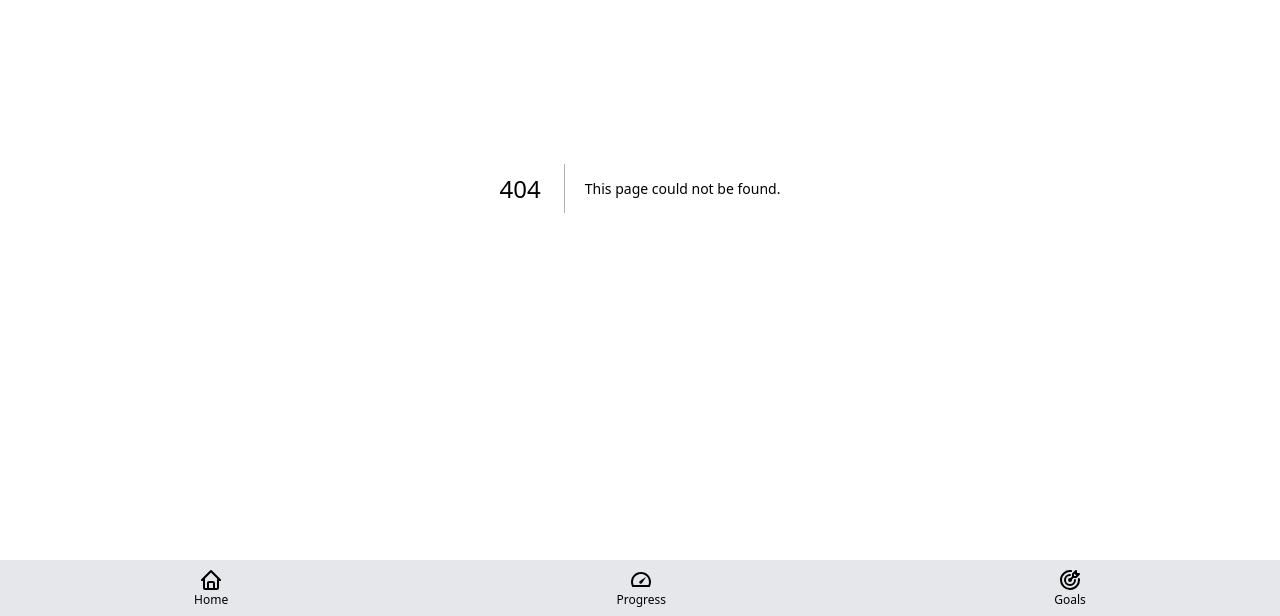
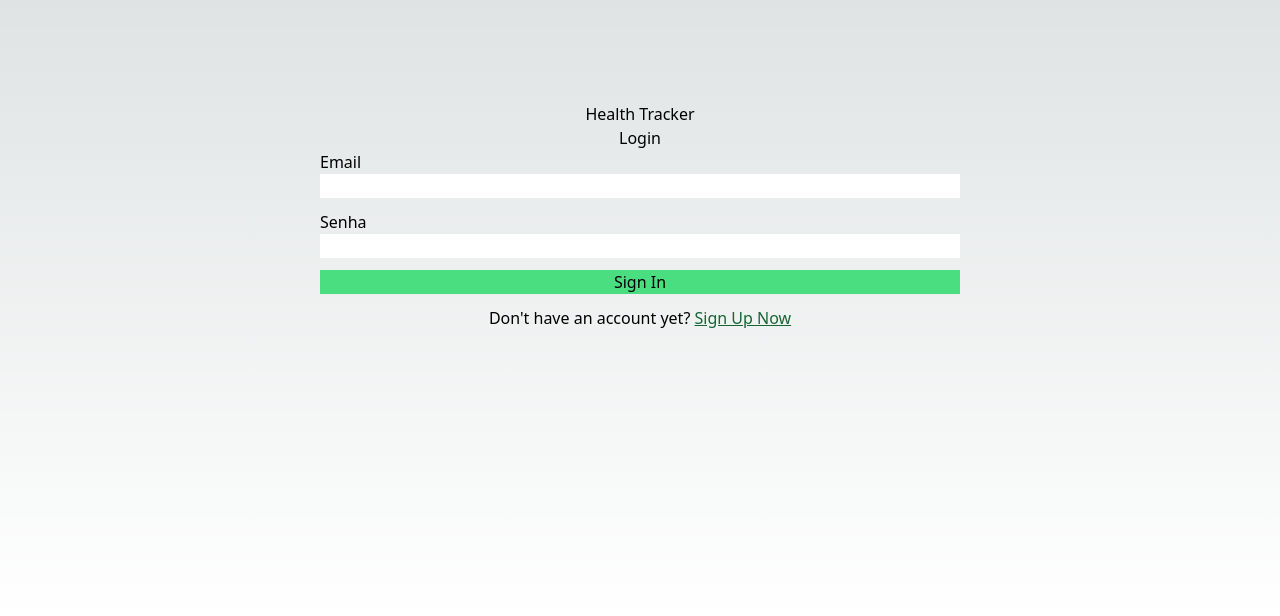
Before and after one commit to Jesinski/habit-tracker, a Next.js app: page /login in a window 1280 px wide. Before the commit this address had no page. Shown: the part 184-800 px from the top of the page. Built offline with nearby package versions, Linux system fonts and the light colour scheme.

Commit message:
crated login page

```diff
--- /dev/null
+++ b/src/app/goals/layout.tsx
@@ -0,0 +1,16 @@
+import Footer from "@/components/Footer";
+
+export default function GoalsLayout({
+  children,
+}: {
+  children: React.ReactNode;
+}) {
+  return (
+    <html lang="en">
+      <body className="flex flex-col h-screen">
+        {children}
+        <Footer />
+      </body>
+    </html>
+  );
+}
--- a/src/app/layout.tsx
+++ b/src/app/layout.tsx
@@ -1,4 +1,3 @@
-import Footer from "@/components/Footer";
 import "@/styles/globals.css";
 import { Metadata } from "next";
 
@@ -39,10 +38,7 @@ export default function RootLayout({
 }) {
   return (
     <html lang="en">
-      <body className="flex flex-col h-screen">
-        {children}
-        <Footer />
-      </body>
+      <body className="flex flex-col h-screen">{children}</body>
     </html>
   );
 }
--- /dev/null
+++ b/src/app/login/layout.tsx
@@ -0,0 +1,14 @@
+"use client";
+export default function LoginLayout({
+  children,
+}: {
+  children: React.ReactNode;
+}) {
+  return (
+    <html lang="en">
+      <body className="flex flex-col h-screen w-screen items-center justify-center">
+        {children}
+      </body>
+    </html>
+  );
+}
--- /dev/null
+++ b/src/app/login/page.tsx
@@ -0,0 +1,63 @@
+"use client";
+import loginWithEmail from "@/lib/login";
+import { BaseSyntheticEvent, useState } from "react";
+
+type LoginFormData = {
+  email: HTMLInputElement;
+  password: HTMLInputElement;
+};
+export default function Page() {
+  const [error, setError] = useState<boolean>(false);
+
+  const signInWithEmail = async (e: BaseSyntheticEvent) => {
+    e.preventDefault();
+    const formData = e.target.elements as LoginFormData;
+
+    try {
+      const loggedUser = await loginWithEmail(
+        formData.email.value,
+        formData.password.value
+      );
+    } catch (err) {
+      console.log(err);
+      setError(true);
+    }
+  };
+
+  return (
+    <>
+      <h1> Health Tracker </h1>
+      <h2> Login </h2>
+      <form className="w-[50vw] flex flex-col gap-3" onSubmit={signInWithEmail}>
+        <div className="flex flex-col">
+          <label htmlFor="email">Email</label>
+          <input id="email" className="pl-1" />
+        </div>
+
+        <div className="flex flex-col">
+          <label htmlFor="password">Senha</label>
+          <input id="password" type="password" className="pl-1" />
+        </div>
+
+        <span hidden={!error} className="text-red-600 self-center">
+          Invalid Credentials
+        </span>
+
+        <button
+          onClick={() => setError(false)}
+          type="submit"
+          className=" bg-green-400 w-full hover:bg-green-700"
+        >
+          Sign In
+        </button>
+      </form>
+
+      <span className="mt-3">
+        Don&apos;t have an account yet?{" "}
+        <a className=" text-green-800 underline" href="/signup">
+          Sign Up Now
+        </a>
+      </span>
+    </>
+  );
+}
--- a/src/app/page.tsx
+++ b/src/app/page.tsx
@@ -1,4 +1,5 @@
 import Content from "@/components/Content";
+import Footer from "@/components/Footer";
 import Header from "@/components/Header";
 import NewProject from "@/components/NewProject";
 import Tile from "@/components/Tile";
@@ -35,6 +36,7 @@ export default async function Page() {
           })
         )}
       </Content>
+      <Footer />
     </>
   );
 }
--- /dev/null
+++ b/src/app/progress/layout.tsx
@@ -0,0 +1,16 @@
+import Footer from "@/components/Footer";
+
+export default function ProgressLayout({
+  children,
+}: {
+  children: React.ReactNode;
+}) {
+  return (
+    <html lang="en">
+      <body className="flex flex-col h-screen">
+        {children}
+        <Footer />
+      </body>
+    </html>
+  );
+}
--- /dev/null
+++ b/src/lib/login.ts
@@ -0,0 +1,19 @@
+"use server";
+
+import { Database } from "@/types/database-generated.types";
+import { createServerComponentClient } from "@supabase/auth-helpers-nextjs";
+import { cookies } from "next/headers";
+
+export default async function loginWithEmail(email: string, password: string) {
+  const supabase = createServerComponentClient<Database>({ cookies });
+
+  const { data, error } = await supabase.auth.signInWithPassword({
+    email: email,
+    password: password,
+  });
+
+  if (error) {
+    throw error;
+  }
+  return data;
+}
```
